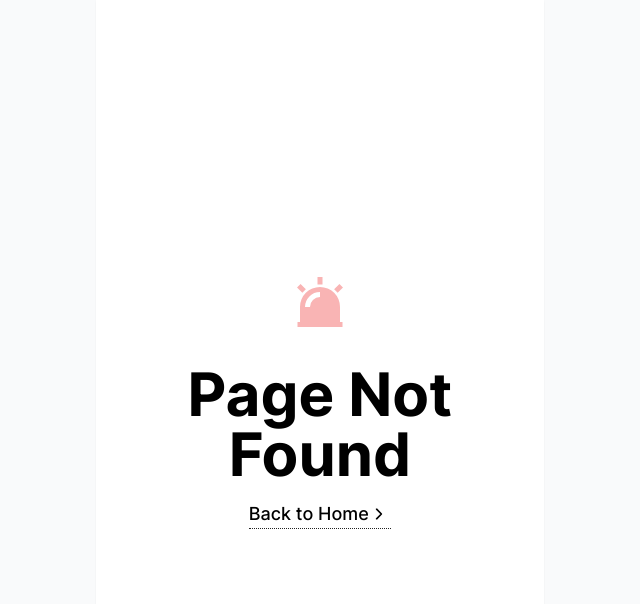
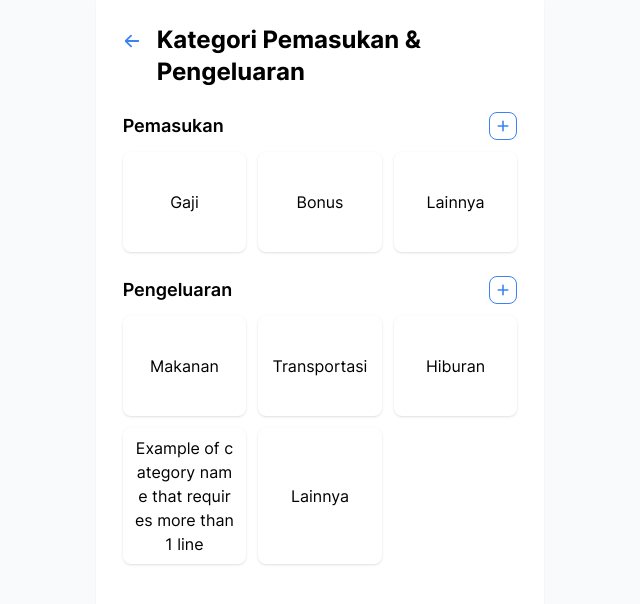
Before and after one commit to rizqitsani/uwangku, a Next.js app: page /categories in a window 1280 px wide. Before the commit this address had no page. Shown: the top 604 px of the page, without its empty margins (320-960 px from the left). Built offline with nearby package versions, Linux system fonts and the light colour scheme.

Commit message:
feat: add categories page

```diff
--- /dev/null
+++ b/src/pages/categories/index.tsx
@@ -0,0 +1,76 @@
+import * as React from 'react';
+import { HiArrowLeft, HiPlus } from 'react-icons/hi';
+
+import IconButton from '@/components/buttons/IconButton';
+import Layout from '@/components/layout/Layout';
+import IconLink from '@/components/links/IconLink';
+import Seo from '@/components/Seo';
+
+const incomeCategories = ['Gaji', 'Bonus', 'Lainnya'];
+const expenseCategories = [
+  'Makanan',
+  'Transportasi',
+  'Hiburan',
+  'Example of category name that requires more than 1 line',
+  'Lainnya',
+];
+
+type CategoriesCardProps = {
+  children: React.ReactNode;
+};
+
+export default function CategoriesPage() {
+  return (
+    <Layout>
+      <Seo templateTitle='Kategori Pemasukan & Pengeluaran' />
+
+      <main>
+        <section className=''>
+          <div className='layout min-h-screen py-6'>
+            <div className='flex items-start gap-2'>
+              <IconLink
+                variant='ghost'
+                iconClassName='text-lg'
+                href='/settings'
+                icon={HiArrowLeft}
+              />
+              <h1 className='h3'>Kategori Pemasukan & Pengeluaran</h1>
+            </div>
+
+            <div className='mt-6 px-2'>
+              <div className='flex items-center justify-between'>
+                <h2 className='h4 font-semibold'>Pemasukan</h2>
+                <IconButton variant='outline' size='small' icon={HiPlus} />
+              </div>
+              <div className='mt-3 grid grid-cols-3 gap-3'>
+                {incomeCategories.map((category) => (
+                  <CategoriesCard key={category}>{category}</CategoriesCard>
+                ))}
+              </div>
+            </div>
+
+            <div className='mt-6 px-2'>
+              <div className='flex items-center justify-between'>
+                <h2 className='h4 font-semibold'>Pengeluaran</h2>
+                <IconButton variant='outline' size='small' icon={HiPlus} />
+              </div>
+              <div className='mt-3 grid grid-cols-3 gap-3'>
+                {expenseCategories.map((category) => (
+                  <CategoriesCard key={category}>{category}</CategoriesCard>
+                ))}
+              </div>
+            </div>
+          </div>
+        </section>
+      </main>
+    </Layout>
+  );
+}
+
+const CategoriesCard = ({ children }: CategoriesCardProps) => {
+  return (
+    <div className='flex min-h-[6.25rem] cursor-pointer items-center justify-center break-all rounded-lg px-3 py-2 text-center shadow'>
+      <span className='text-based'>{children}</span>
+    </div>
+  );
+};
--- a/src/pages/settings.tsx
+++ b/src/pages/settings.tsx
@@ -13,12 +13,8 @@ const settings = [
     href: '/accounts',
   },
   {
-    name: 'Kelola Kategori Pemasukan',
-    href: '#',
-  },
-  {
-    name: 'Kelola Kategori Pengeluaran',
-    href: '#',
+    name: 'Kategori Pemasukan & Pengeluaran',
+    href: '/categories',
   },
 ];
 
```
